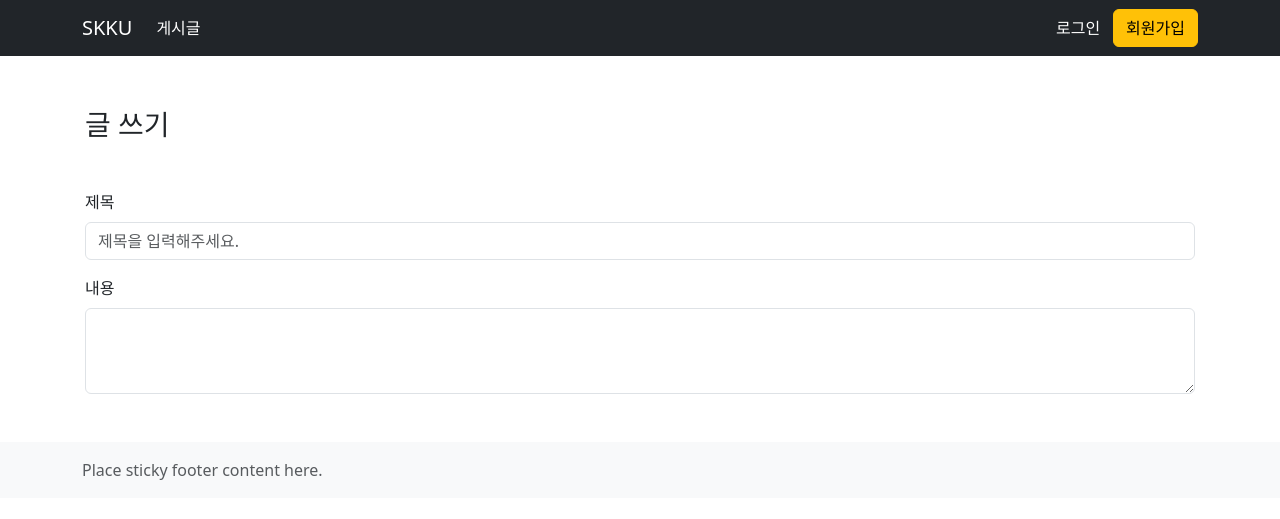
After one commit to WooRung/skku_djangoboard3, a Django app: page /board/write in a window 1280 px wide. The commit adds this page. Shown: the top 519 px of the page. Run offline with Django 4.2, Linux system fonts and the light colour scheme.

Commit message:
no message

```diff
--- /dev/null
+++ b/board/templates/board/create.html
@@ -0,0 +1,23 @@
+{% extends "./base.html" %}
+{% block main %}
+  <div class="container">
+    <div class="my-5">
+      <div class="mb-5">
+        <h3>글 쓰기</h3>
+      </div>
+      <div>
+        <form action="">
+          <div class="mb-3">
+            <label for="title" class="form-label">제목</label>
+            <input type="text" class="form-control" id="title" name="title" placeholder="제목을 입력해주세요.">
+          </div>
+          <div class="mb-3">
+            <label for="content" class="form-label">내용</label>
+            <textarea class="form-control" id="content" name="content" rows="3"></textarea>
+          </div>
+
+        </form>
+      </div>
+    </div>
+  </div>
+{% endblock %}
--- a/board/urls.py
+++ b/board/urls.py
@@ -5,4 +5,5 @@ from . import views
 urlpatterns = [
     path('', views.index, name='index'),
     path('<int:board_id>', views.board_detail, name='detail'),
+    path('write', views.board_create, name='create'),
 ]
--- a/board/views.py
+++ b/board/views.py
@@ -13,3 +13,6 @@ def index(request):
 def board_detail(request, board_id):
     board = Board.objects.prefetch_related('comment_set').get(id=board_id)
     return render(request, 'board/detail.html', {'board': board})
+
+def board_create(request):
+    return render(request, 'board/create.html')
```
Also changed, not shown: board/templates/board/index.html (+5 -3 lines).
